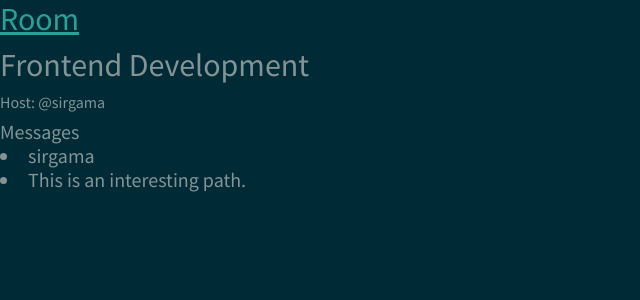
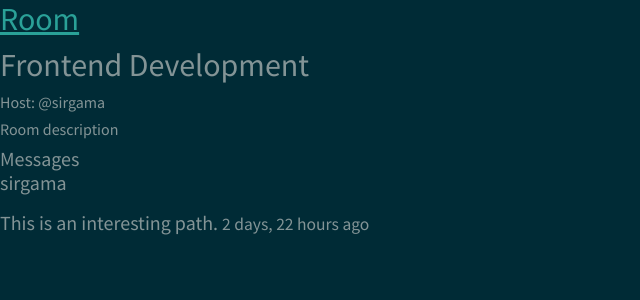
Before and after one commit to sirgama/disqus, a Django app: page /room/2/ in a window 1280 px wide. Shown: the part 66-366 px from the top of the page, without its empty margins (0-640 px from the left). Run offline with Django 4.2, Linux system fonts and the light colour scheme; data comes from the database, SQL or seed files in the repository; both versions use the stored data as it was after the commit.

Commit message:
output chats for individual rooms

```diff
--- a/mainapp/templates/mainapp/room.html
+++ b/mainapp/templates/mainapp/room.html
@@ -6,10 +6,12 @@
 <a href="{% url 'home' %}"><h2>Room</h2></a>
 <h2>{{room.name}}</h2>
 <h6>Host: @{{room.host.username}}</h6>
+<h6>Room description</h6>
+
 <h5>Messages
-    {% for mess in message %}
-        <li>{{mess.user.username}}</li>
-        <li>{{mess.body}}</li>
+    {% for mess in roomchats %}
+        <p>{{mess.user}}    </p>
+        <p>{{mess.body}}  <small>{{mess.created | timesince}} ago</small></p>
     {% endfor %}
 </h5>
 {% endblock %}
--- a/mainapp/views.py
+++ b/mainapp/views.py
@@ -70,10 +70,10 @@ def home(request):
 
 def room(request, pk):
     room = Room.objects.get(id=pk)
-    message = Message.objects.filter(room__id = pk).all()
+    roomchats = room.message_set.all()
     context = {
         "room" : room,
-        "message":message
+        "roomchats":roomchats
     }
     return render(request, 'mainapp/room.html', context)
 @login_required(login_url='log')
```
Also changed, not shown: db.sqlite3.
